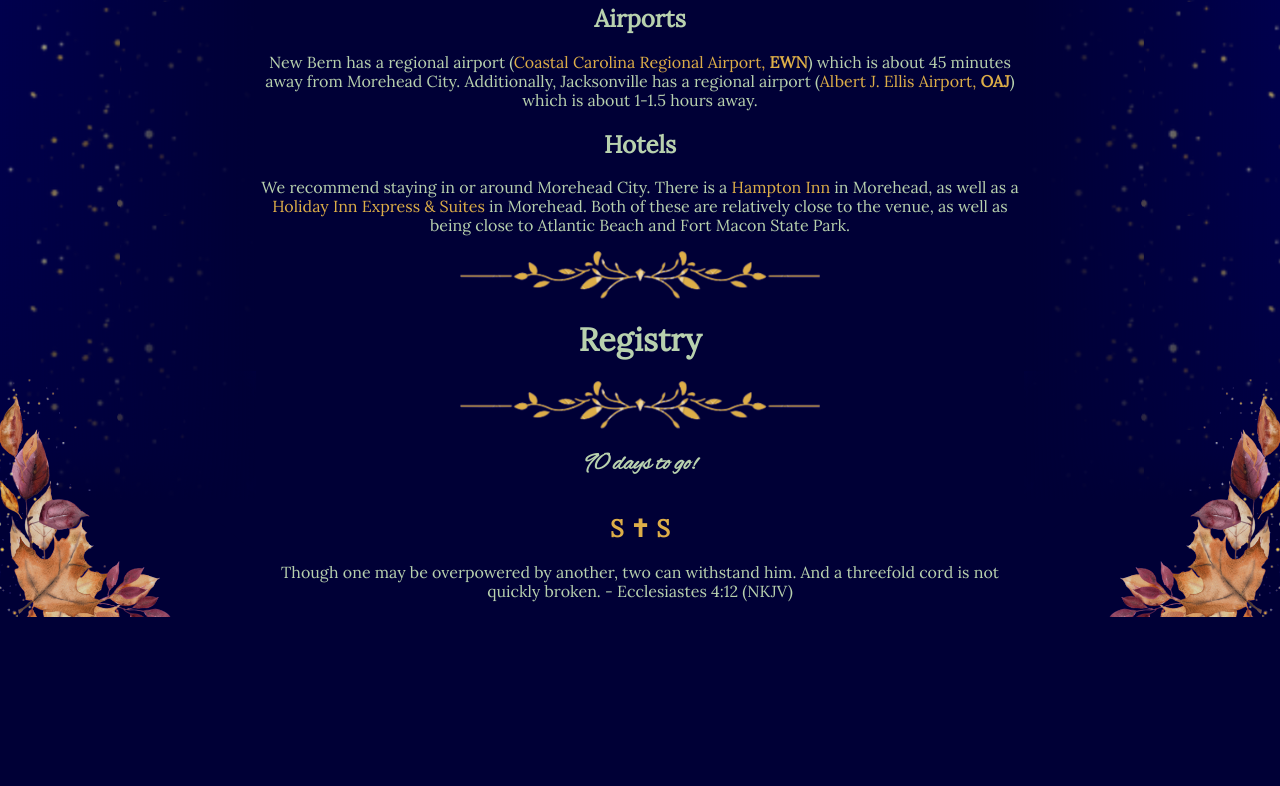
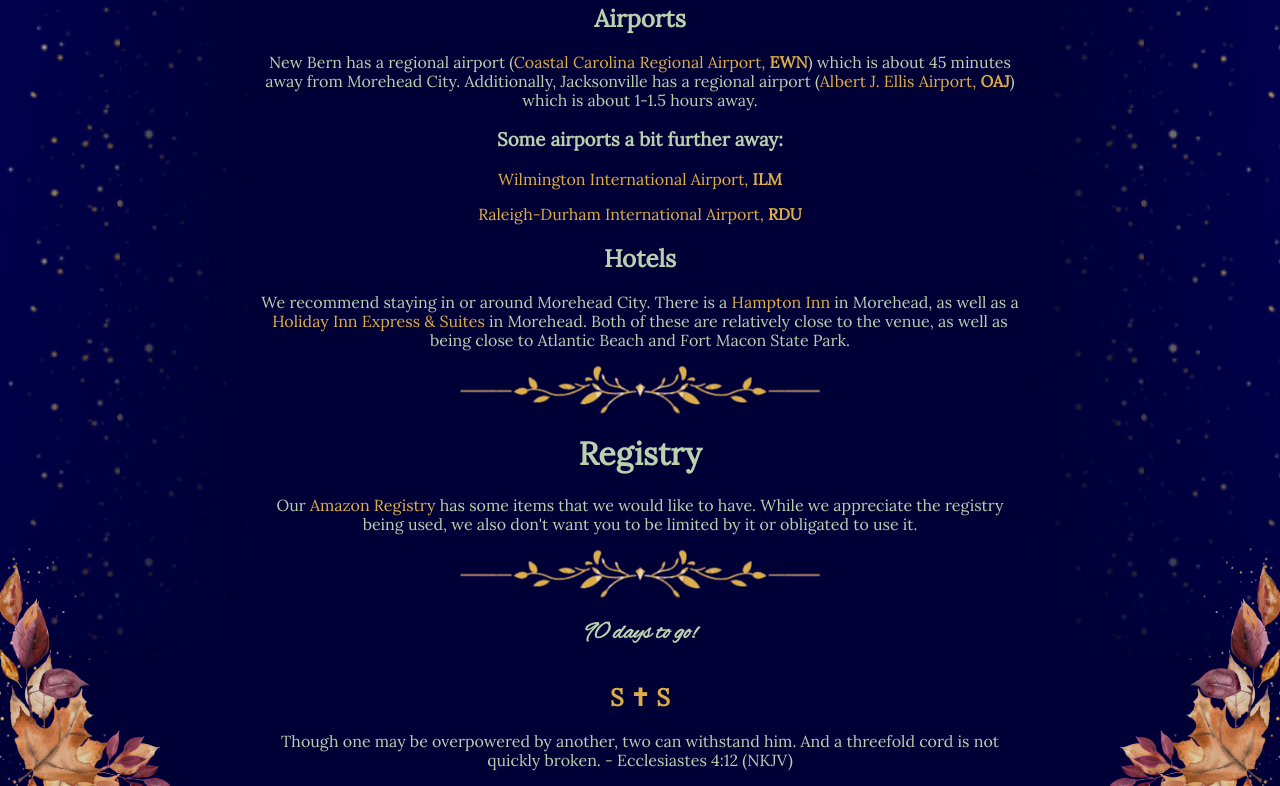
Before and after one commit to PyroPM/pyropm.github.io, a website: page index.html in a window 1280 px wide. Shown: the part 847-1633 px from the top of the page. Before the commit the page ends 1464 px from the top, so only its background shows below. Drawn offline with Linux system fonts and the light colour scheme.

Commit message:
adding registry, more airports

```diff
--- a/index.html
+++ b/index.html
@@ -48,6 +48,9 @@
 
           <h2>Airports</h2>
           <p>New Bern has a regional airport (<a href="https://www.flyewn.com/">Coastal Carolina Regional Airport, <strong>EWN</strong></a>) which is about 45 minutes away from Morehead City. Additionally, Jacksonville has a regional airport (<a href="https://flyoaj.com/">Albert J. Ellis Airport, <strong>OAJ</strong></a>) which is about 1-1.5 hours away.</p>
+	  <h3>Some airports a bit further away:</h3>
+	  <p><a href="https://flyilm.com/">Wilmington International Airport, <strong>ILM</strong></a></p>
+	  <p><a href="https://www.rdu.com/">Raleigh-Durham International Airport, <strong>RDU</strong></a></p>
 
           <h2>Hotels</h2>
           <p>We recommend staying in or around Morehead City. There is a <a href="">Hampton Inn</a> in Morehead, as well as a <a href="">Holiday Inn Express & Suites</a> in Morehead. Both of these are relatively close to the venue, as well as being close to Atlantic Beach and Fort Macon State Park.</p>
@@ -55,15 +58,7 @@
           <img height="48px" src="./photos/spacer.png"/>
 
           <h1 id="registry">Registry</h1>
-
-          <!--
-          <img height="48px" src="./photos/spacer.png"/>
-
-          <h1 id="registry">Guestbook</h1>
-          <div id="HCB_comment_box"><a href="http://www.htmlcommentbox.com">Comment Form</a> is loading comments...</div>
-          <link rel="stylesheet" type="text/css" href="https://www.htmlcommentbox.com/static/skins/bootstrap/twitter-bootstrap.css?v=0" />
-          <script type="text/javascript" id="hcb"> /* */ if(!window.hcb_user){hcb_user={};} (function(){var s=document.createElement("script"), l=hcb_user.PAGE || (""+window.location).replace(/'/g,"%27"), h="https://www.htmlcommentbox.com";s.setAttribute("type","text/javascript");s.setAttribute("src", h+"/jread?page="+encodeURIComponent(l).replace("+","%2B")+"&mod=%241%24wq1rdBcg%24e0uYGw05eZNKl5oB0AIN4%2F"+"&opts=16798&num=10&ts=1722210595646");if (typeof s!="undefined") document.getElementsByTagName("head")[0].appendChild(s);})(); /**/ </script>
-          end www.htmlcommentbox.com -->
+	  <p>Our <a href="https://www.amazon.com/wedding/share/sarahhodgesandseanmapes">Amazon Registry</a> has some items that we would like to have. While we appreciate the registry being used, we also don't want you to be limited by it or obligated to use it.</p>
 
           <img height="48px" src="./photos/spacer.png"/>
 
@@ -143,7 +138,7 @@
     .header {
       width: 100%;
     }
-    .header > h1, h2, h3, p {
+    .header > h1, h2, h3, p, ul {
       width: 100%;
       text-align: center;
     }
```
